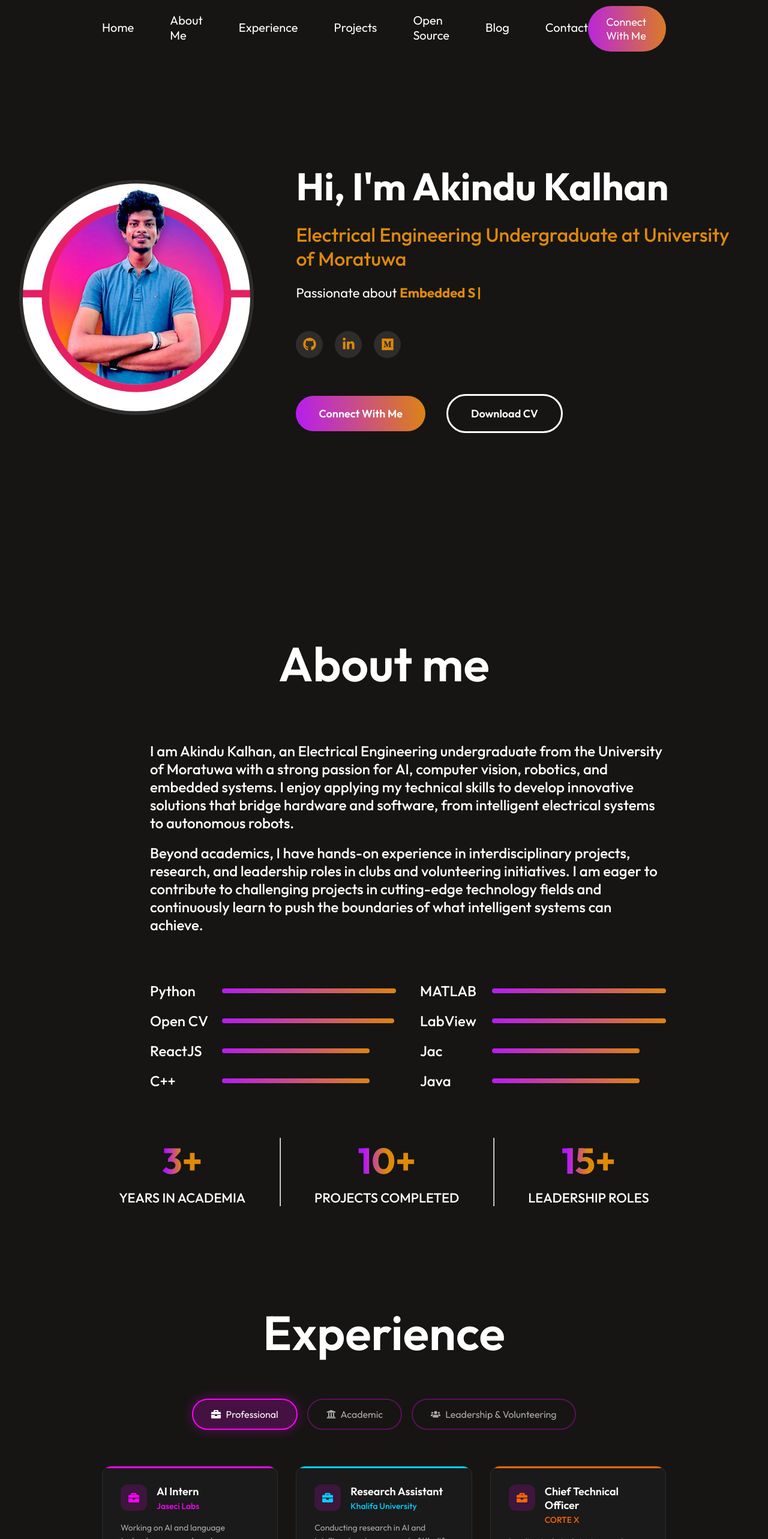
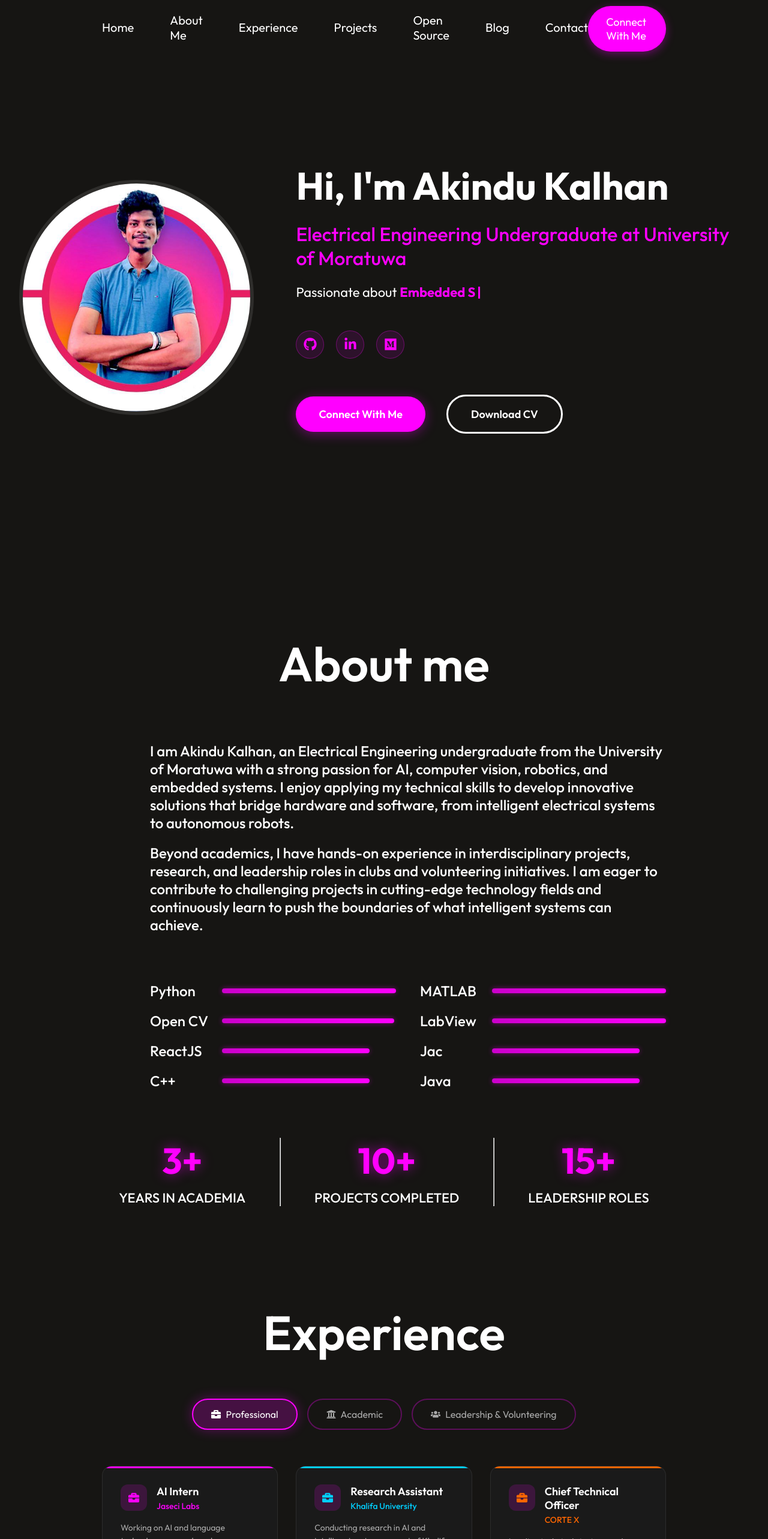
Before and after one commit to akindu-k/me, a React (Vite) app: page / in a window 1280 px wide. Shown: the top 2566 px of the page at 60% size. Built offline with nearby package versions, Linux system fonts and the light colour scheme.

Commit message:
theme change

```diff
--- a/src/components/About/About.css
+++ b/src/components/About/About.css
@@ -72,7 +72,8 @@
     width: 100%;
     height: 8px;
     border-radius: 50px;
-    background: linear-gradient(264deg, #DF8908 -5.09%, #B415FF 106.28%);
+    background: linear-gradient(264deg, #ff00ff 0%, #cc00cc 100%);
+    box-shadow: 0 0 8px rgba(255, 0, 255, 0.4);
 }
 
 .about-achievements{
@@ -93,11 +94,8 @@
 .about-achievement h1{
     font-size: 60px;
     font-weight: 700;
-    background: linear-gradient(270deg, #DF8908 50.41%, #B415FF 90.25%);
-    -webkit-background-clip: text;
-    background-clip: text;
-    -webkit-text-fill-color: transparent;
-
+    color: #ff00ff;
+    text-shadow: 0 0 20px rgba(255, 0, 255, 0.5);
 }
 
 .about-achievement p{
--- a/src/components/Contact/Contact.css
+++ b/src/components/Contact/Contact.css
@@ -33,10 +33,8 @@
 .contact-left h1{
     font-size: 80px;
     font-weight: 700;
-    background: linear-gradient(270deg, #DF8908 80%, #B415FF 100%);
-    -webkit-background-clip: text;
-    background-clip: text;
-    -webkit-text-fill-color: transparent;
+    color: #ff00ff;
+    text-shadow: 0 0 30px rgba(255, 0, 255, 0.4);
 }
 
 .contact-left p{
@@ -75,43 +73,60 @@
 }
 
 .contact-right input{
-    border: none;
+    border: 1px solid rgba(255, 0, 255, 0.2);
     width: 700px;
     height: 78px;
     padding-left: 20px;
-    border-radius: 4px;
-    background: #32323c;
-    color: #A0A0A0;
+    border-radius: 10px;
+    background: #1a1a1a;
+    color: #cccccc;
     font-family: "outfit";
     font-size: 20px;
+    transition: border-color 0.3s ease;
+}
+
+.contact-right input:focus {
+    outline: none;
+    border-color: #ff00ff;
+    box-shadow: 0 0 12px rgba(255, 0, 255, 0.2);
 }
 
 .contact-right textarea{
     width: 650px;
-    border: none;
+    border: 1px solid rgba(255, 0, 255, 0.2);
     padding: 25px;
-    border-radius: 4px;
-    background: #32323c;
-    color: #A0A0A0;
+    border-radius: 10px;
+    background: #1a1a1a;
+    color: #cccccc;
     font-family: "outfit";
     font-size: 20px;
+    transition: border-color 0.3s ease;
+}
+
+.contact-right textarea:focus {
+    outline: none;
+    border-color: #ff00ff;
+    box-shadow: 0 0 12px rgba(255, 0, 255, 0.2);
 }
 
 .contact-submit{
     border: none;
     color: white;
     border-radius: 50px;
-    background: linear-gradient(264deg, #DF8908 -5.09%, #B415FF 106.28%);
+    background: #ff00ff;
     font-size: 22px;
     padding: 20px 60px;
     margin-bottom: 50px;
     cursor: pointer;
     transition: 0.3s;
-
+    box-shadow: 0 4px 20px rgba(255, 0, 255, 0.35);
+    font-family: "outfit";
 }
 
 .contact-submit:hover{
-    transform: scale(1.1);
+    background: #ff33ff;
+    transform: translateY(-4px);
+    box-shadow: 0 8px 25px rgba(255, 0, 255, 0.55);
     transition: 0.3s;
 }
 
--- a/src/components/Footer/Footer.css
+++ b/src/components/Footer/Footer.css
@@ -46,9 +46,10 @@
     font-size: 20px;
     padding: 22px 50px;
     border-radius: 50px;
-    background: linear-gradient(264deg,#DF8908 -5.09%, #B415FF 106.28%);
+    background: #ff00ff;
     cursor: pointer;
     transition: 0.3s;
+    box-shadow: 0 4px 15px rgba(255, 0, 255, 0.35);
 }
 
 
@@ -65,11 +66,13 @@
 }
 
 .footer-email-input:hover{
-    border: 2px solid white;
+    border: 1px solid #ff00ff;
 }
 
 .footer-subscribe:hover{
-    transform: scale(1.1);
+    background: #ff33ff;
+    transform: translateY(-3px);
+    box-shadow: 0 8px 20px rgba(255, 0, 255, 0.5);
     transition: 0.3s;
 }
 
--- a/src/components/Hero/Hero.css
+++ b/src/components/Hero/Hero.css
@@ -39,7 +39,7 @@
 .hero-text h2 {
     font-size: 32px; /* Increased font size */
     font-weight: 500;
-    color: var(--accent-color, #DF8908);
+    color: #ff00ff;
     margin: 0;
 }
 
@@ -53,7 +53,7 @@
 .typing-text {
     display: inline;
     font-weight: 700; /* Increased weight */
-    color: var(--accent-color, #DF8908);
+    color: #ff00ff;
 }
 
 .cursor {
@@ -77,13 +77,14 @@
 }
 
 .hero-connect {
-    padding: 18px 38px; /* Increased padding */
+    padding: 18px 38px;
     border-radius: 50px;
-    background: linear-gradient(264deg, #DF8908 -5.09%, #B415FF 106.28%);
-    font-size: 18px; /* Increased font size */
-    font-weight: 600; /* Increased weight */
+    background: #ff00ff;
+    font-size: 18px;
+    font-weight: 600;
     cursor: pointer;
     transition: all 0.3s ease;
+    box-shadow: 0 4px 20px rgba(255, 0, 255, 0.35);
 }
 
 .hero-resume {
@@ -97,13 +98,15 @@
 }
 
 .hero-connect:hover {
-    transform: translateY(-5px); /* Increased movement */
-    box-shadow: 0 15px 25px rgba(180, 21, 255, 0.25); /* Enhanced shadow */
+    transform: translateY(-5px);
+    background: #ff33ff;
+    box-shadow: 0 15px 30px rgba(255, 0, 255, 0.5);
 }
 
 .hero-resume:hover {
-    border-color: #B415FF;
-    transform: translateY(-5px); /* Increased movement */
+    border-color: #ff00ff;
+    color: #ff00ff;
+    transform: translateY(-5px);
 }
 
 /* Media queries for responsive design */
@@ -246,17 +249,18 @@
     width: 45px;
     height: 45px;
     border-radius: 50%;
-    background-color: rgba(255, 255, 255, 0.1);
-    color: var(--accent-color, #DF8908);
+    background-color: rgba(255, 0, 255, 0.1);
+    border: 1px solid rgba(255, 0, 255, 0.3);
+    color: #ff00ff;
     font-size: 22px;
     transition: all 0.3s ease;
 }
 
 .social-icons a:hover {
-    background-color: var(--accent-color, #DF8908);
-    color: #FFF;
+    background-color: #ff00ff;
+    color: #fff;
     transform: translateY(-3px);
-    box-shadow: 0 10px 15px rgba(223, 137, 8, 0.2);
+    box-shadow: 0 10px 20px rgba(255, 0, 255, 0.35);
 }
 
 /* Update media queries for responsive design */
--- a/src/components/Navbar/Navbar.css
+++ b/src/components/Navbar/Navbar.css
@@ -28,7 +28,7 @@
     position: absolute;
     width: 0;
     height: 2px;
-    background: linear-gradient(267deg,#DA7C25 0.36%, #B923E1 102.06%);
+    background: #ff00ff;
     left: 0;
     bottom: 0;
     transition: width 0.3s ease;
@@ -40,16 +40,19 @@
 }
 
 .nav-connect{
-    padding: 15px 30px;  /* Reduced padding from 20px 40px */
+    padding: 15px 30px;
     border-radius: 50px;
-    background: linear-gradient(267deg,#DA7C25 0.36%, #B923E1 102.06%);
-    font-size: 18px;     /* Reduced font size from 22px */
+    background: #ff00ff;
+    font-size: 18px;
     cursor: pointer;
-    transition: 0.5s;
+    transition: 0.3s;
+    box-shadow: 0 4px 15px rgba(255, 0, 255, 0.35);
 }
 
 .nav-connect:hover{
-    transform: scale(1.05);
+    background: #ff33ff;
+    transform: translateY(-2px);
+    box-shadow: 0 8px 20px rgba(255, 0, 255, 0.5);
 }
 
 
@@ -102,13 +105,13 @@
         align-items: start;
         top: 0;
         gap: 30px;
-        background-color: #1F0016;
+        background-color: #0d000d;
+        border-left: 1px solid rgba(255, 0, 255, 0.2);
         width: 350px;
         height: 100%;
         z-index: 2;
         transition: right 0.5s;
         right: -350px;
-
     }
 
     .nav-menu li{
--- a/src/components/Services/Services.css
+++ b/src/components/Services/Services.css
@@ -30,8 +30,9 @@
     justify-content: center;
     gap: 20px;
     padding: 60px;
-    border-radius: 10px;
-    border: 2px solid white;
+    border-radius: 16px;
+    background: #1a1a1a;
+    border: 1px solid rgba(255, 0, 255, 0.2);
     transition: 0.4s;
     cursor: pointer;
 }
@@ -46,15 +47,13 @@
 .services-format h3{
     font-size: 28px;
     font-weight: 600;
+    color: #ff00ff;
 }
 
 .services-format h2{
     font-size: 38px;
     font-weight: 800;
-    background: linear-gradient(270deg, #DF8908 50%, #B415FF 100%);
-    -webkit-background-clip: text;
-    background-clip: text;
-    -webkit-text-fill-color: transparent;
+    color: #ffffff;
 }
 
 .services-format p{
@@ -72,9 +71,10 @@
 }
 
 .services-format:hover{
-    border: 2px solid #ff00ff;
-    background-image: linear-gradient(45deg,#3f0028,#582300);
-    transform: scale(1.05);
+    border-color: #ff00ff;
+    background: #1e1e1e;
+    transform: translateY(-8px);
+    box-shadow: 0 12px 40px rgba(255, 0, 255, 0.2);
     transition: 0.4s;
 }
 
@@ -118,9 +118,9 @@
 
 .services-readmore p {
     font-weight: 600;
-    color: #ffffff;
+    color: #ff00ff;
     margin: 0;
-    font-size: 16px; /* Smaller font size */
+    font-size: 16px;
 }
 
 /* ...existing media queries... */
```
